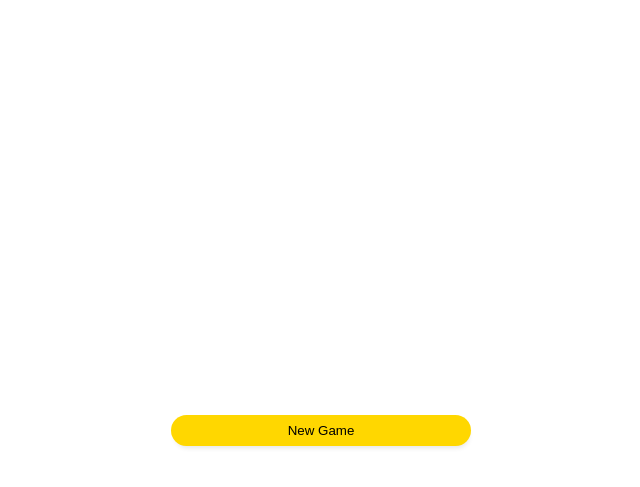
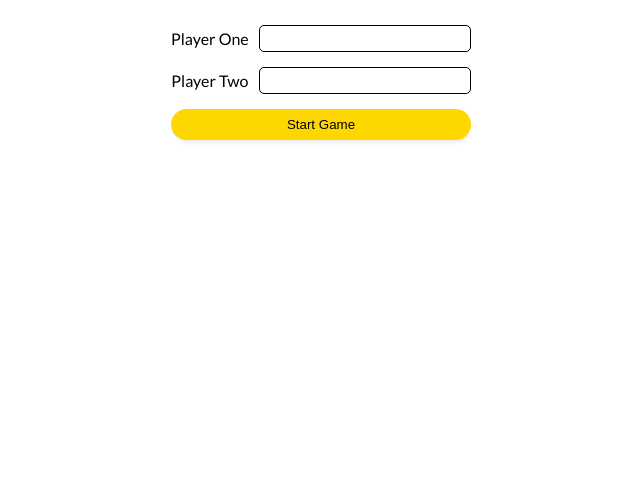
Before and after one commit to treyastamant/tic-tac-toe, a plain HTML site: page index.html in a window 1280 px wide. Shown: the part 89-576 px from the top of the page, without its empty margins (319-959 px from the left). Drawn offline with Linux system fonts and the light colour scheme.

Commit message:
Switch functionality from new btn to start game

```diff
--- a/index.html
+++ b/index.html
@@ -10,13 +10,13 @@
 </head>
 <body>
   <h1>Tic Tac Toe</h1>
-  <!-- <div class="create-players">
+  <div class="create-players">
     <label for="player-one">Player One</label>
     <input id="player-one" type="text">
     <label for="player-two">Player Two</label>
     <input id="player-two" type="text">
-    <button class="submit-players">Start Game</button>
-  </div> -->
+    <button class="start-game">Start Game</button>
+  </div>
 
 
   <div class="turn hidden"></div>
@@ -24,7 +24,7 @@
   <div class="gameboard-container">
   </div>
 
-  <button class="new-game">New Game</button>
+  <button class="new-game hidden">New Game</button>
 
 </body>
 </html>
--- a/script.js
+++ b/script.js
@@ -7,6 +7,7 @@ const createPlayer = (name, token) => {
 const gameBoard = (() => {
   const container = document.querySelector('.gameboard-container');
   const turnMessage = document.querySelector(".turn");
+  const newGameBtn = document.querySelector('.new-game');
   let board = []
   let xCells = []
   let oCells = [];
@@ -45,7 +46,7 @@ const gameBoard = (() => {
     }
   }
 
-  const startGame = document.querySelector('.new-game');
+  const startGame = document.querySelector('.start-game');
   startGame.addEventListener('click', () => {
     container.innerHTML = "";
     xCells.length = 0;
@@ -54,6 +55,7 @@ const gameBoard = (() => {
     createBoard();
     gameFlow.resetPlayers();
     turnMessage.classList.remove('hidden');
+    newGameBtn.classList.remove('hidden');
     turnMessage.textContent = `${gameFlow.getActivePlayer().name}'s turn: ${gameFlow.getActivePlayer().token}`;
   })
 
--- a/style.css
+++ b/style.css
@@ -60,7 +60,7 @@ h1 {
   padding: 5px 8px;
 }
 
-.submit-players {
+.start-game {
   grid-column: 1 / 3;
 }
 
```
